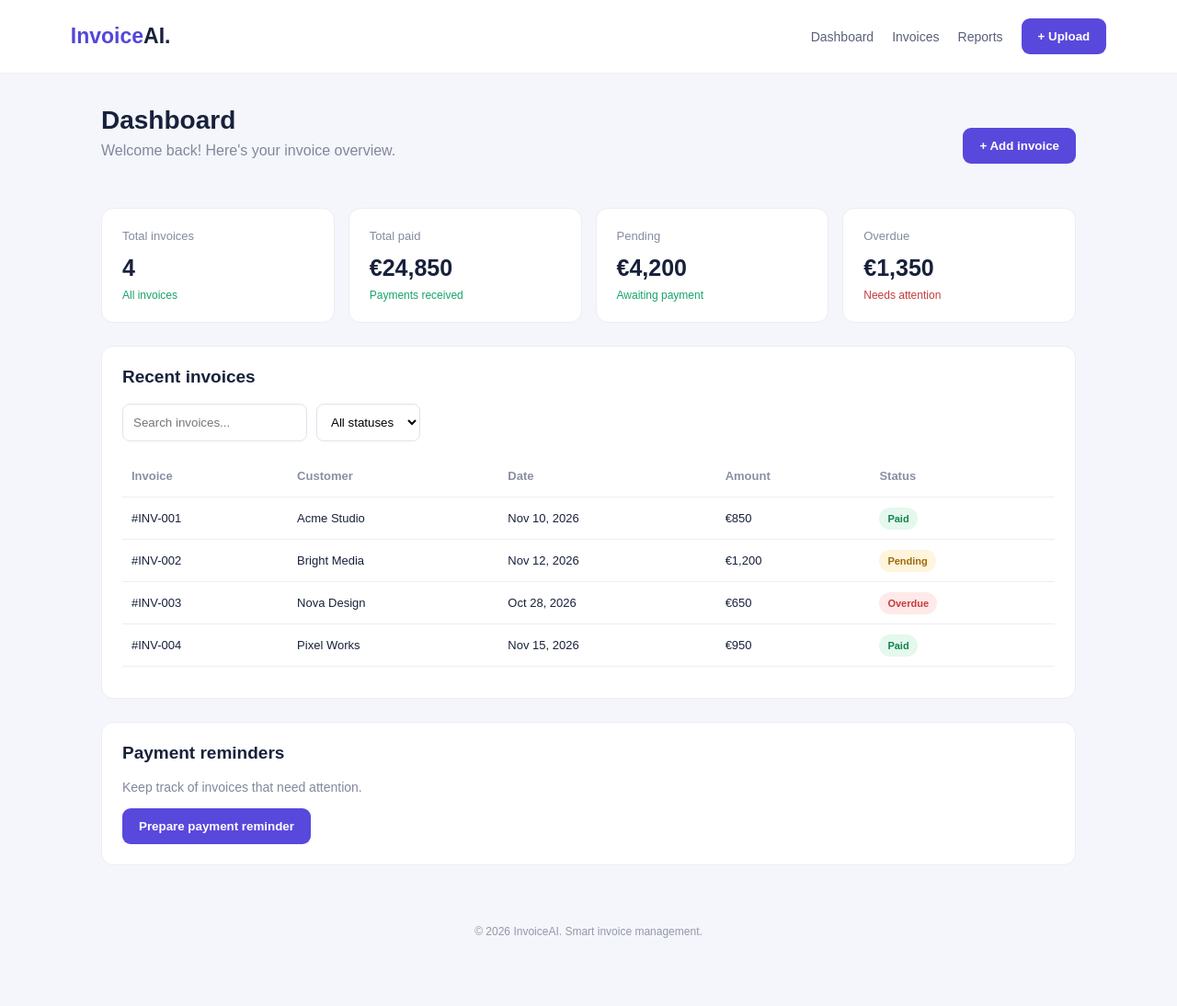
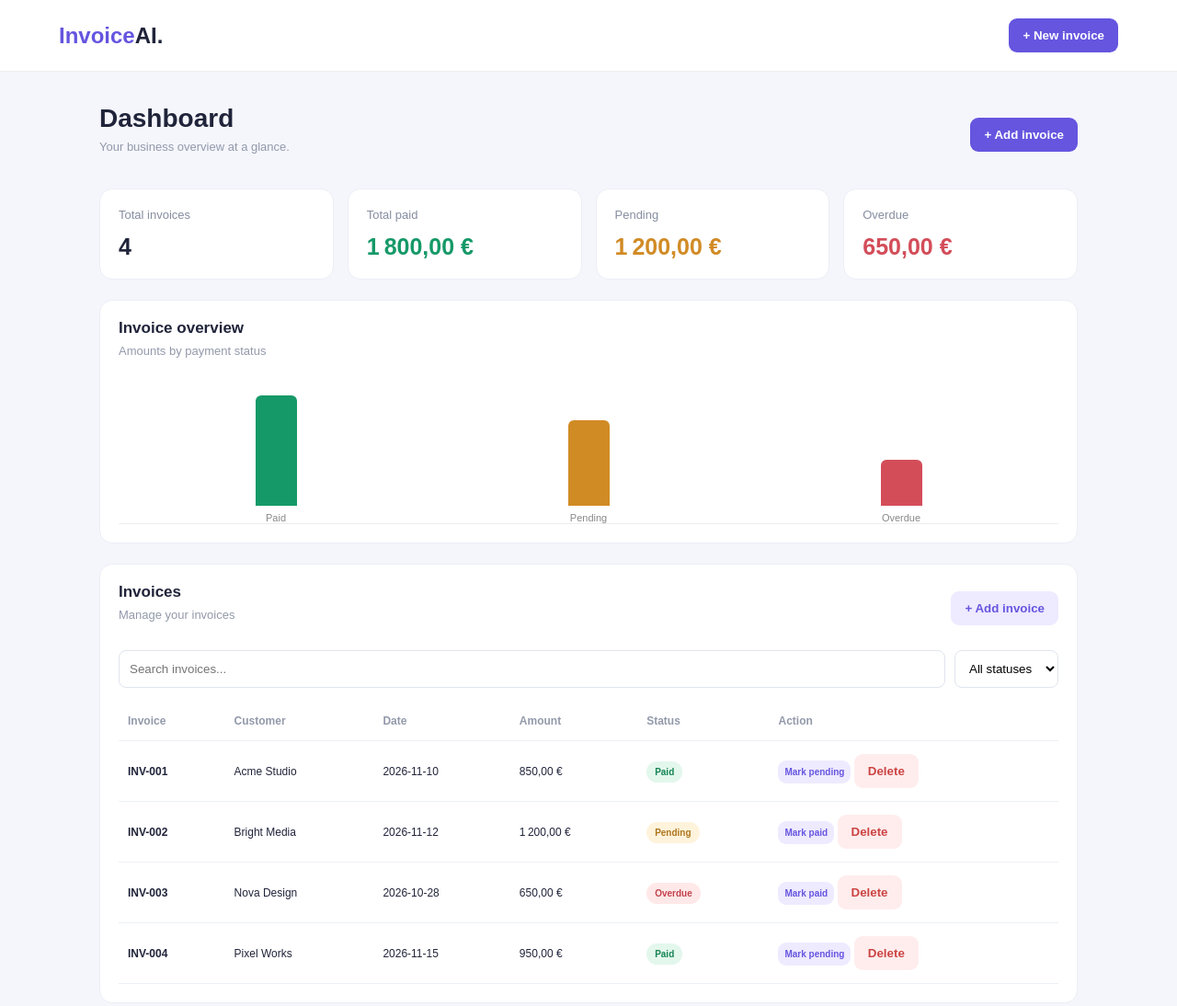
Before and after one commit to rshhr7kktp-crypto/invoiceai, a plain HTML site: page index.html in a window 1280 px wide. Shown: the top 1094 px of the page at 92% size. Before the commit the page ends 1050 px from the top, so only its background shows below. Drawn offline with Linux system fonts and the light colour scheme.

Commit message:
Refactor index.html for improved structure and styles

```diff
--- a/index.html
+++ b/index.html
@@ -1,209 +1,265 @@
+
 
 <!DOCTYPE html>
 <html lang="en">
 <head>
 <meta charset="UTF-8">
-<meta name="viewport" content="width=device-width, initial-scale=1.0">
-<title>InvoiceAI - Smart Invoice Management</title>
+<meta name="viewport" content="width=device-width,initial-scale=1">
+<title>InvoiceAI Pro</title>
 <style>
-*{box-sizing:border-box;margin:0;padding:0}
-body{font-family:Arial,sans-serif;background:#f5f6fb;color:#18213b}
-header{background:#fff;padding:20px 6%;display:flex;justify-content:space-between;align-items:center;border-bottom:1px solid #eee}
-.logo{font-size:23px;font-weight:800;color:#5546d9}
-.logo span{color:#18213b}
-nav{display:flex;gap:20px;align-items:center}
-nav a{text-decoration:none;color:#596078;font-size:14px}
-.container{max-width:1100px;margin:35px auto;padding:0 20px}
-h1{font-size:28px;margin-bottom:8px}
-.subtitle{color:#81889b;margin-bottom:28px}
-.top{display:flex;justify-content:space-between;align-items:center;margin-bottom:25px;gap:12px;flex-wrap:wrap}
-button{background:#5948dc;color:white;border:0;padding:12px 18px;border-radius:9px;font-weight:bold;cursor:pointer}
+*{box-sizing:border-box}
+body{margin:0;background:#f5f6fc;color:#20243a;font-family:Arial,sans-serif}
+header{background:white;padding:20px 5%;display:flex;justify-content:space-between;align-items:center;border-bottom:1px solid #eee}
+.logo{font-size:24px;font-weight:bold;color:#6555df}
+.logo span{color:#20243a}
+button{border:0;border-radius:9px;padding:11px 15px;cursor:pointer;font-weight:bold}
+.primary{background:#6555df;color:white}
+.secondary{background:#eeeaff;color:#6555df}
+.danger{background:#ffeded;color:#c44}
+main{max-width:1100px;margin:35px auto;padding:0 18px}
+.top{display:flex;justify-content:space-between;align-items:center;gap:15px;flex-wrap:wrap;margin-bottom:25px}
+h1{font-size:28px;margin:0}
+.sub{color:#9299aa;font-size:13px;margin-top:7px}
 .cards{display:grid;grid-template-columns:repeat(4,1fr);gap:15px}
-.card{background:white;padding:22px;border-radius:13px;border:1px solid #ececf3}
-.card p{color:#858b9e;font-size:13px;margin-bottom:13px}
-.card strong{font-size:25px}
-.green{color:#16a36a;font-size:12px;margin-top:8px}
-.section{background:white;border:1px solid #ececf3;border-radius:13px;margin-top:25px;padding:22px;overflow:hidden}
-.section h2{font-size:19px;margin-bottom:18px}
+.card,.panel{background:white;border:1px solid #eceef5;border-radius:14px;padding:20px}
+.label{font-size:13px;color:#858da0}
+.value{font-size:25px;font-weight:bold;margin-top:13px}
+.green{color:#169968}.orange{color:#d18b25}.red{color:#d34d59}
+.panel{margin-top:22px}
+.paneltop{display:flex;justify-content:space-between;align-items:center;gap:10px;flex-wrap:wrap;margin-bottom:18px}
+h2{font-size:17px;margin:0}
 .tools{display:flex;gap:10px;margin-bottom:15px;flex-wrap:wrap}
-input,select{padding:11px;border:1px solid #e1e2eb;border-radius:8px;background:white;max-width:100%}
-table{width:100%;border-collapse:collapse;text-align:left;min-width:600px}
-th,td{padding:15px 10px;border-bottom:1px solid #eee;font-size:13px}
-th{color:#8990a3}
-.status{padding:6px 9px;border-radius:20px;font-size:11px;font-weight:bold}
-.paid{background:#e4f8ed;color:#13834e}
-.pending{background:#fff4dc;color:#a16a0b}
-.late{background:#ffe9e9;color:#c33d3d}
-footer{text-align:center;color:#9298a8;padding:30px;font-size:12px}
-#notice{margin-top:12px;color:#16845b;font-size:13px}
-@media(max-width:700px){
-nav a{display:none}
-.cards{grid-template-columns:repeat(2,1fr)}
-.container{margin-top:25px}
-.card{padding:15px}
-.card strong{font-size:21px}
-header{padding:17px 5%}
-}
-@media(max-width:380px){.cards{grid-template-columns:1fr}}
+input,select{padding:11px;border:1px solid #e0e4ed;border-radius:8px;background:white;max-width:100%}
+#search{flex:1;min-width:170px}
+table{width:100%;border-collapse:collapse;min-width:620px}
+th,td{text-align:left;padding:14px 10px;border-bottom:1px solid #edf0f5;font-size:12px}
+th{color:#9299aa}
+.tablewrap{overflow-x:auto}
+.status{padding:6px 9px;border-radius:20px;font-size:10px;font-weight:bold}
+.paid{background:#e3f7ed;color:#168453}
+.pending{background:#fff3dc;color:#ad751b}
+.overdue{background:#ffe8e8;color:#c3424d}
+.action{background:#eeeaff;color:#6555df;padding:7px;font-size:10px}
+.chart{height:150px;display:flex;align-items:flex-end;gap:18px;border-bottom:1px solid #eee;padding:10px 10px 0}
+.barGroup{height:100%;flex:1;display:flex;flex-direction:column;justify-content:flex-end;align-items:center;gap:7px}
+.bar{width:45px;max-width:80%;border-radius:6px 6px 0 0;min-height:3px}
+.barLabel{font-size:11px;color:#888}
+.modalbg{display:none;position:fixed;inset:0;background:#11182b99;align-items:center;justify-content:center;padding:15px}
+.modal{background:white;padding:24px;border-radius:15px;width:100%;max-width:410px}
+.modal h2{margin-bottom:8px}
+.modal p{font-size:12px;color:#8991a5;margin-bottom:20px}
+.field{margin-bottom:14px}
+.field label{display:block;font-size:12px;font-weight:bold;margin-bottom:7px}
+.field input{width:100%}
+.modalactions{display:flex;justify-content:flex-end;gap:10px;margin-top:20px}
+.empty{text-align:center;color:#999;padding:25px}
+footer{text-align:center;color:#999;font-size:11px;padding:25px}
+@media(max-width:750px){.cards{grid-template-columns:repeat(2,1fr)}main{margin-top:22px;padding:0 12px}.card{padding:15px}.value{font-size:21px}header{padding:17px}.panel{padding:14px}}
+@media(max-width:390px){.cards{grid-template-columns:1fr}}
 </style>
 </head>
 <body>
+
 <header>
 <div class="logo">Invoice<span>AI.</span></div>
-<nav>
-<a href="#">Dashboard</a>
-<a href="#invoices">Invoices</a>
-<a href="#reports">Reports</a>
-<button onclick="document.getElementById('file').click()">+ Upload</button>
-</nav>
+<button class="primary" onclick="openModal()">+ New invoice</button>
 </header>
 
-<main class="container">
+<main>
 <div class="top">
 <div>
 <h1>Dashboard</h1>
-<p class="subtitle">Welcome back! Here's your invoice overview.</p>
+<p class="sub">Your business overview at a glance.</p>
 </div>
-<button onclick="document.getElementById('file').click()">+ Add invoice</button>
-<input id="file" type="file" accept=".pdf,.png,.jpg,.jpeg" hidden onchange="uploadFile(this)">
+<button class="primary" onclick="openModal()">+ Add invoice</button>
 </div>
 
-<div class="cards">
-<div class="card"><p>Total invoices</p><strong id="total">128</strong><div class="green">All invoices</div></div>
-<div class="card"><p>Total paid</p><strong>€24,850</strong><div class="green">Payments received</div></div>
-<div class="card"><p>Pending</p><strong id="pending">€4,200</strong><div class="green">Awaiting payment</div></div>
-<div class="card"><p>Overdue</p><strong>€1,350</strong><div style="color:#c33d3d;font-size:12px;margin-top:8px">Needs attention</div></div>
+<section class="cards">
+<div class="card"><div class="label">Total invoices</div><div class="value" id="total">0</div></div>
+<div class="card"><div class="label">Total paid</div><div class="value green" id="paid">€0</div></div>
+<div class="card"><div class="label">Pending</div><div class="value orange" id="pending">€0</div></div>
+<div class="card"><div class="label">Overdue</div><div class="value red" id="overdue">€0</div></div>
+</section>
+
+<section class="panel">
+<div class="paneltop"><div><h2>Invoice overview</h2><p class="sub">Amounts by payment status</p></div></div>
+<div class="chart" id="chart"></div>
+</section>
+
+<section class="panel">
+<div class="paneltop">
+<div><h2>Invoices</h2><p class="sub">Manage your invoices</p></div>
+<button class="secondary" onclick="openModal()">+ Add invoice</button>
 </div>
-
-<div class="section" id="invoices">
-<h2>Recent invoices</h2>
 <div class="tools">
-<input id="search" placeholder="Search invoices..." oninput="filterInvoices()">
-<select id="filter" onchange="filterInvoices()">
+<input id="search" placeholder="Search invoices..." oninput="render()">
+<select id="filter" onchange="render()">
 <option value="all">All statuses</option>
 <option value="Paid">Paid</option>
 <option value="Pending">Pending</option>
 <option value="Overdue">Overdue</option>
 </select>
 </div>
-<div style="overflow-x:auto">
+<div class="tablewrap">
 <table>
-<thead><tr><th>Invoice</th><th>Customer</th><th>Date</th><th>Amount</th><th>Status</th></tr></thead>
-<tbody id="rows">
-<tr><td>#INV-001</td><td>Acme Studio</td><td>Nov 10, 2026</td><td>€850</td><td><span class="status paid">Paid</span></td></tr>
-<tr><td>#INV-002</td><td>Bright Media</td><td>Nov 12, 2026</td><td>€1,200</td><td><span class="status pending">Pending</span></td></tr>
-<tr><td>#INV-003</td><td>Nova Design</td><td>Oct 28, 2026</td><td>€650</td><td><span class="status late">Overdue</span></td></tr>
-<tr><td>#INV-004</td><td>Pixel Works</td><td>Nov 15, 2026</td><td>€950</td><td><span class="status paid">Paid</span></td></tr>
-</tbody>
+<thead><tr><th>Invoice</th><th>Customer</th><th>Date</th><th>Amount</th><th>Status</th><th>Action</th></tr></thead>
+<tbody id="rows"></tbody>
 </table>
 </div>
-<p id="notice"></p>
+</section>
+</main>
+
+<footer>InvoiceAI Pro · Smart invoice management</footer>
+
+<div class="modalbg" id="modal">
+<form class="modal" id="form">
+<h2>New invoice</h2>
+<p>Enter the invoice information.</p>
+<div class="field">
+<label for="customer">Customer name</label>
+<input id="customer" maxlength="80" required placeholder="Company name">
+</div>
+<div class="field">
+<label for="amount">Amount (€)</label>
+<input id="amount" type="number" min="0.01" step="0.01" required placeholder="250">
+</div>
+<div class="field">
+<label for="due">Due date</label>
+<input id="due" type="date" required>
+</div>
+<div class="modalactions">
+<button type="button" class="secondary" onclick="closeModal()">Cancel</button>
+<button type="submit" class="primary">Save invoice</button>
+</div>
+</form>
 </div>
 
-<div class="section" id="reports">
-<h2>Payment reminders</h2>
-<p style="color:#81889b;font-size:14px;margin-bottom:15px">Keep track of invoices that need attention.</p>
-<button onclick="alert('Reminder prepared! Connect an email service to send it.')">Prepare payment reminder</button>
-</div>
-</main>
-<footer>© 2026 InvoiceAI. Smart invoice management.</footer>
+<script>
+const KEY="invoiceai_pro_data";
+const examples=[
+{id:"INV-001",customer:"Acme Studio",date:"2026-11-10",amount:850,due:"2026-11-20",status:"Paid"},
+{id:"INV-002",customer:"Bright Media",date:"2026-11-12",amount:1200,due:"2026-11-25",status:"Pending"},
+{id:"INV-003",customer:"Nova Design",date:"2026-10-28",amount:650,due:"2026-11-10",status:"Overdue"},
+{id:"INV-004",customer:"Pixel Works",date:"2026-11-15",amount:950,due:"2026-11-30",status:"Paid"}
+];
 
-<script>
-const storageKey = "invoiceai_invoices";
+let invoices;
+try{
+const saved=localStorage.getItem(KEY);
+invoices=saved===null?examples:JSON.parse(saved);
+if(!Array.isArray(invoices))invoices=examples;
+}catch(error){invoices=examples;}
 
-let savedInvoices = JSON.parse(
-  localStorage.getItem(storageKey) || "[]"
+function money(n){
+return new Intl.NumberFormat("fr-FR",{style:"currency",currency:"EUR"}).format(n);
+}
+function save(){
+try{localStorage.setItem(KEY,JSON.stringify(invoices));}
+catch(error){alert("Could not save data in this browser.");}
+}
+function openModal(){
+document.getElementById("modal").style.display="flex";
+}
+function closeModal(){
+document.getElementById("modal").style.display="none";
+document.getElementById("form").reset();
+}
+function safe(text){
+return String(text).replace(/[&<>"']/g,c=>({"&":"&amp;","<":"&lt;",">":"&gt;",'"':"&quot;","'":"&#39;"}[c]));
+}
+function render(){
+const today=new Date().toISOString().slice(0,10);
+invoices.forEach(inv=>{
+if(inv.status!=="Paid"){
+inv.status=inv.due && inv.due<today?"Overdue":"Pending";
+}
+});
+const sum=status=>invoices.filter(x=>x.status===status).reduce((a,x)=>a+Number(x.amount||0),0);
+const paid=sum("Paid"),pending=sum("Pending"),overdue=sum("Overdue");
+document.getElementById("total").textContent=invoices.length;
+document.getElementById("paid").textContent=money(paid);
+document.getElementById("pending").textContent=money(pending);
+document.getElementById("overdue").textContent=money(overdue);
+
+const max=Math.max(paid,pending,overdue,1);
+const chart=document.getElementById("chart");
+chart.innerHTML="";
+[
+{label:"Paid",value:paid,color:"#169968"},
+{label:"Pending",value:pending,color:"#d18b25"},
+{label:"Overdue",value:overdue,color:"#d34d59"}
+].forEach(item=>{
+const group=document.createElement("div");
+group.className="barGroup";
+const bar=document.createElement("div");
+bar.className="bar";
+bar.style.height=Math.max(3,item.value/max*100)+"%";
+bar.style.background=item.color;
+bar.title=item.label+": "+money(item.value);
+const label=document.createElement("span");
+label.className="barLabel";
+label.textContent=item.label;
+group.append(bar,label);
+chart.appendChild(group);
+});
+
+const query=document.getElementById("search").value.toLowerCase();
+const filter=document.getElementById("filter").value;
+const filtered=invoices.filter(inv=>
+(inv.customer+" "+inv.id).toLowerCase().includes(query)&&
+(filter==="all"||inv.status===filter)
 );
-
-function filterInvoices() {
-  const q = document.getElementById("search").value.toLowerCase();
-  const f = document.getElementById("filter").value;
-
-  document.querySelectorAll("#rows tr").forEach(row => {
-    const matches = row.innerText.toLowerCase().includes(q);
-    const status = row.cells[4].innerText;
-
-    row.style.display =
-      matches && (f === "all" || status === f) ? "" : "none";
-  });
+const rows=document.getElementById("rows");
+rows.innerHTML="";
+if(filtered.length===0){
+rows.innerHTML='<tr><td colspan="6" class="empty">No invoices found.</td></tr>';
+}else{
+filtered.forEach(inv=>{
+const i=invoices.indexOf(inv);
+const tr=document.createElement("tr");
+tr.innerHTML=`
+<td><strong>${safe(inv.id)}</strong></td>
+<td>${safe(inv.customer)}</td>
+<td>${safe(inv.date)}</td>
+<td>${money(Number(inv.amount))}</td>
+<td><span class="status ${inv.status.toLowerCase()}">${inv.status}</span></td>
+<td>
+<button class="action" onclick="togglePaid(${i})">${inv.status==="Paid"?"Mark pending":"Mark paid"}</button>
+<button class="danger" onclick="deleteInvoice(${i})">Delete</button>
+</td>`;
+rows.appendChild(tr);
+});
 }
-
-function displayInvoice(invoice) {
-  const row = document.createElement("tr");
-
-  [
-    invoice.id,
-    invoice.customer,
-    invoice.date,
-    "€" + invoice.amount
-  ].forEach(value => {
-    const cell = document.createElement("td");
-    cell.textContent = value;
-    row.appendChild(cell);
-  });
-
-  const statusCell = document.createElement("td");
-  const badge = document.createElement("span");
-
-  badge.className = "status pending";
-  badge.textContent = "Pending";
-
-  statusCell.appendChild(badge);
-  row.appendChild(statusCell);
-
-  document.getElementById("rows").appendChild(row);
+save();
 }
-
-function updateTotal() {
-  document.getElementById("total").textContent =
-    4 + savedInvoices.length;
+function togglePaid(i){
+invoices[i].status=invoices[i].status==="Paid"?"Pending":"Paid";
+render();
 }
-
-function uploadFile(input) {
-  if (!input.files.length) return;
-
-  const file = input.files[0];
-
-  const customer = prompt("Enter customer or supplier name:");
-  if (!customer || !customer.trim()) {
-    input.value = "";
-    return;
-  }
-
-  const amount = prompt("Enter invoice amount in euros:");
-
-  if (!amount || !Number.isFinite(Number(amount)) || Number(amount) <= 0) {
-    alert("Please enter a valid amount.");
-    input.value = "";
-    return;
-  }
-
-  const invoice = {
-    id: "INV-" + Date.now(),
-    customer: customer.trim(),
-    date: new Date().toLocaleDateString("en-US"),
-    amount: Number(amount).toFixed(2),
-    filename: file.name
-  };
-
-  savedInvoices.push(invoice);
-
-  localStorage.setItem(
-    storageKey,
-    JSON.stringify(savedInvoices)
-  );
-
-  displayInvoice(invoice);
-  updateTotal();
-
-  document.getElementById("notice").textContent =
-    "Invoice added successfully: " + file.name;
-
-  input.value = "";
+function deleteInvoice(i){
+if(confirm("Delete this invoice?")){
+invoices.splice(i,1);
+render();
 }
-
-savedInvoices.forEach(displayInvoice);
-updateTotal();
+}
+document.getElementById("form").addEventListener("submit",function(e){
+e.preventDefault();
+const customer=document.getElementById("customer").value.trim();
+const amount=Number(document.getElementById("amount").value);
+const due=document.getElementById("due").value;
+if(!customer||!Number.isFinite(amount)||amount<=0||!due)return;
+invoices.unshift({
+id:"INV-"+Date.now().toString().slice(-6),
+customer,
+date:new Date().toISOString().slice(0,10),
+amount,
+due,
+status:due<new Date().toISOString().slice(0,10)?"Overdue":"Pending"
+});
+closeModal();
+render();
+});
+render();
 </script>
 </body>
 </html>
```
